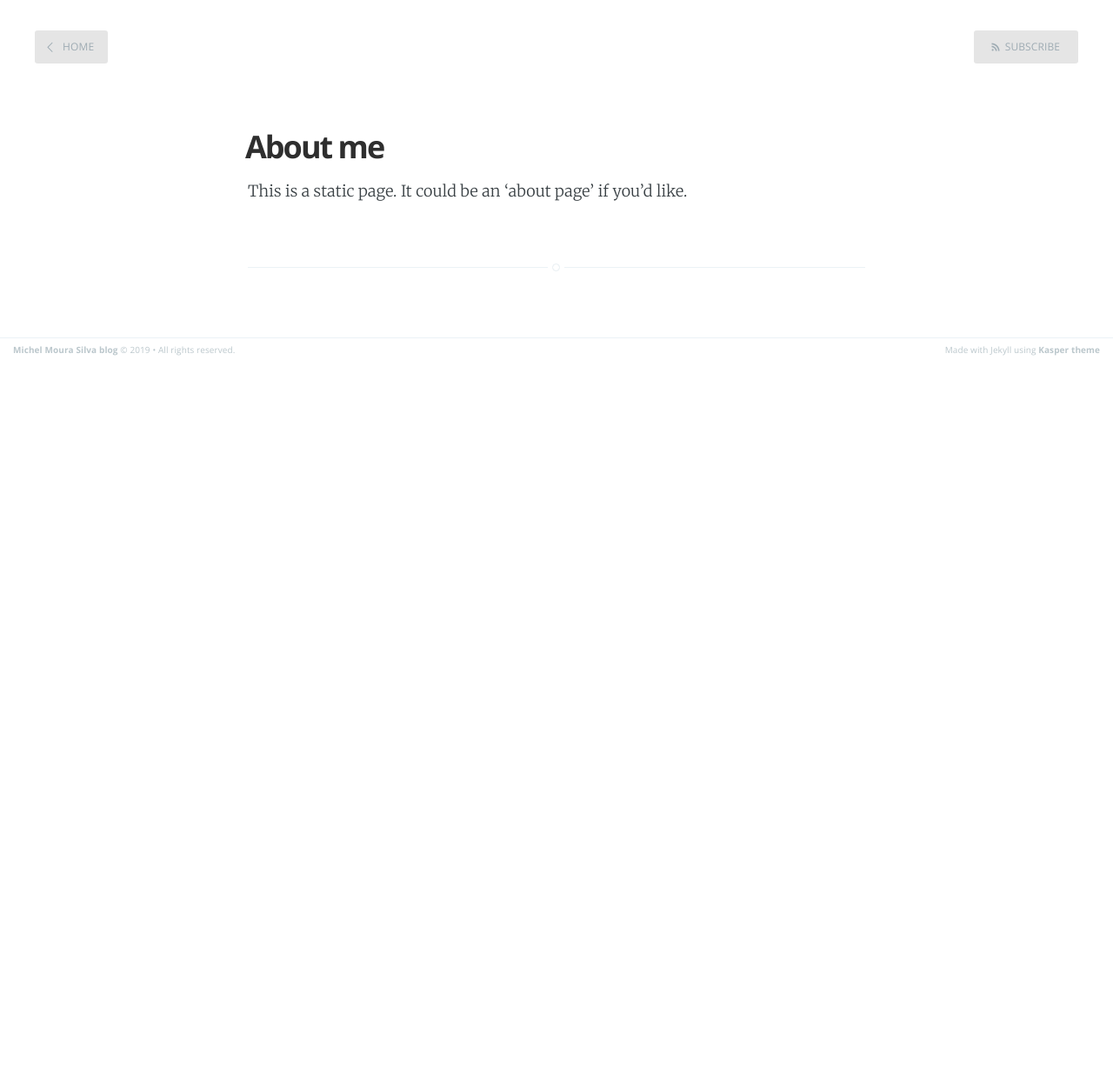
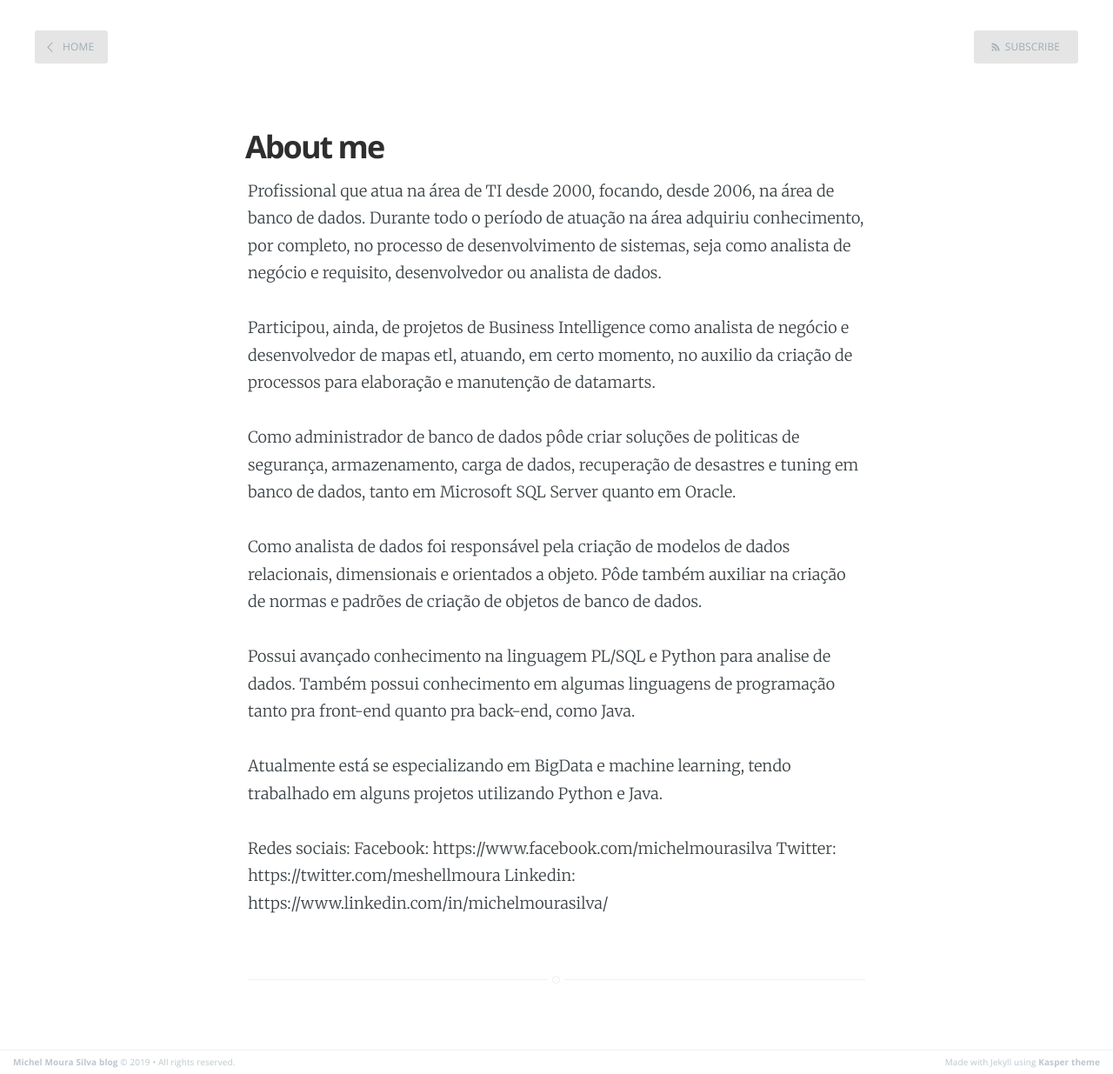
Before and after one commit to michelmourasilva/michelmourasilva.github.io, a Jekyll site: the page built from about.md, in a window 1280 px wide. Shown: the whole page at 87% size. Built offline with Jekyll 4.4.1, drawn with Linux system fonts in a browser that asks for light colours; before the commit the page ends 900 px from its top, so only the background shows below that.

Commit message:
Update about.md

```diff
--- a/about.md
+++ b/about.md
@@ -3,4 +3,20 @@ layout: page
 title: About me
 ---
 
-This is a static page. It could be an 'about page' if you'd like.
+Profissional que atua na área de TI desde 2000, focando, desde 2006, na área de banco de dados.
+Durante todo o período de atuação na área adquiriu conhecimento, por completo, no processo de desenvolvimento de sistemas, seja como analista de negócio e requisito, desenvolvedor ou analista de dados.
+
+Participou, ainda, de projetos de Business Intelligence como analista de negócio e desenvolvedor de mapas etl, atuando, em certo momento, no auxilio da criação de processos para elaboração e manutenção de datamarts.
+
+Como administrador de banco de dados pôde criar soluções de politicas de segurança, armazenamento, carga de dados, recuperação de desastres e tuning em banco de dados, tanto em Microsoft SQL Server quanto em Oracle.
+
+Como analista de dados foi responsável pela criação de modelos de dados relacionais, dimensionais e orientados a objeto. Pôde também auxiliar na criação de normas e padrões de criação de objetos de banco de dados.
+
+Possui avançado conhecimento na linguagem PL/SQL e Python para analise de dados. Também possui conhecimento em algumas linguagens de programação tanto pra front-end quanto pra back-end, como Java.
+
+Atualmente está se especializando em BigData e machine learning, tendo trabalhado em alguns projetos utilizando Python e Java.
+
+Redes sociais:
+  Facebook: https://www.facebook.com/michelmourasilva
+  Twitter: https://twitter.com/meshellmoura
+  Linkedin: https://www.linkedin.com/in/michelmourasilva/
```
